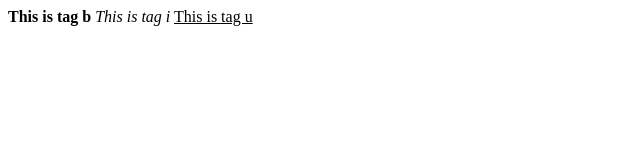
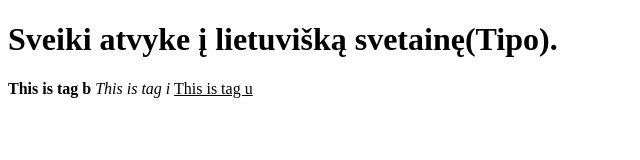
Before and after one commit to DepexL/DepexL.github.io, a plain HTML site: page index.html in a window 1280 px wide. Shown: the whole page, without its empty margins (0-640 px from the left). Drawn offline with Linux system fonts and the light colour scheme.

Commit message:
Padarome papildoma uzduoti
Papildoma uzduotis.

```diff
--- a/index.html
+++ b/index.html
@@ -1,13 +1,16 @@
 <!DOCTYPE html>
-<html">
+<html lang="lt">
 <!--Liutauras Kuzmarskis EDIF-23/2-->
 
   <head>
+    <meta charset="UTF-8">
     <title>1 html labaratorinis</title>
+    <link rel="stylesheet" href="styles.css">
   </head>
 
   <body>
     <main>
+        <h1>Sveiki atvyke į lietuvišką svetainę(Tipo).</h1>
         <b>This is tag b</b>
         <i>This is tag i</i>
         <u>This is tag u</u>
```
Also changed, not shown: styles.css (added).
